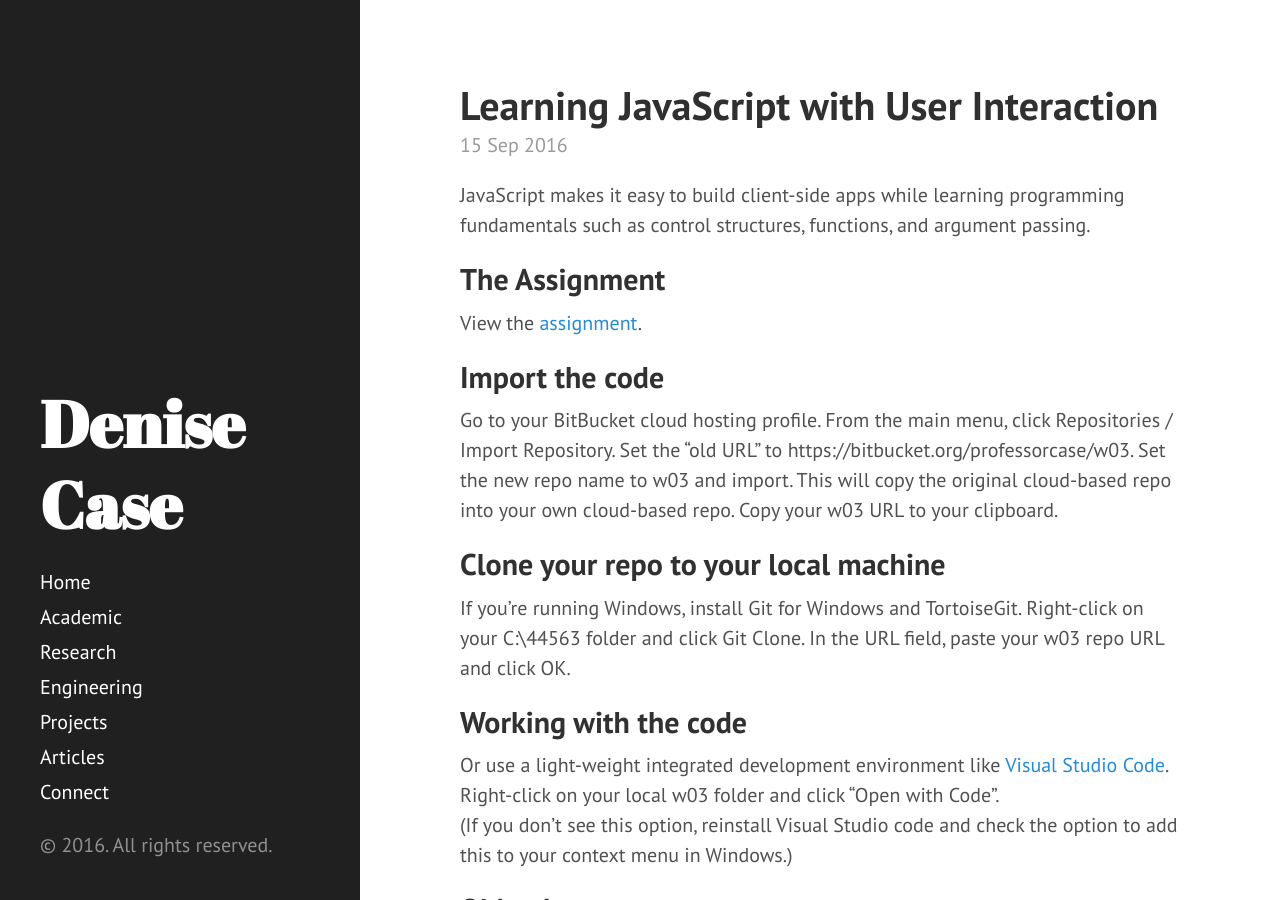
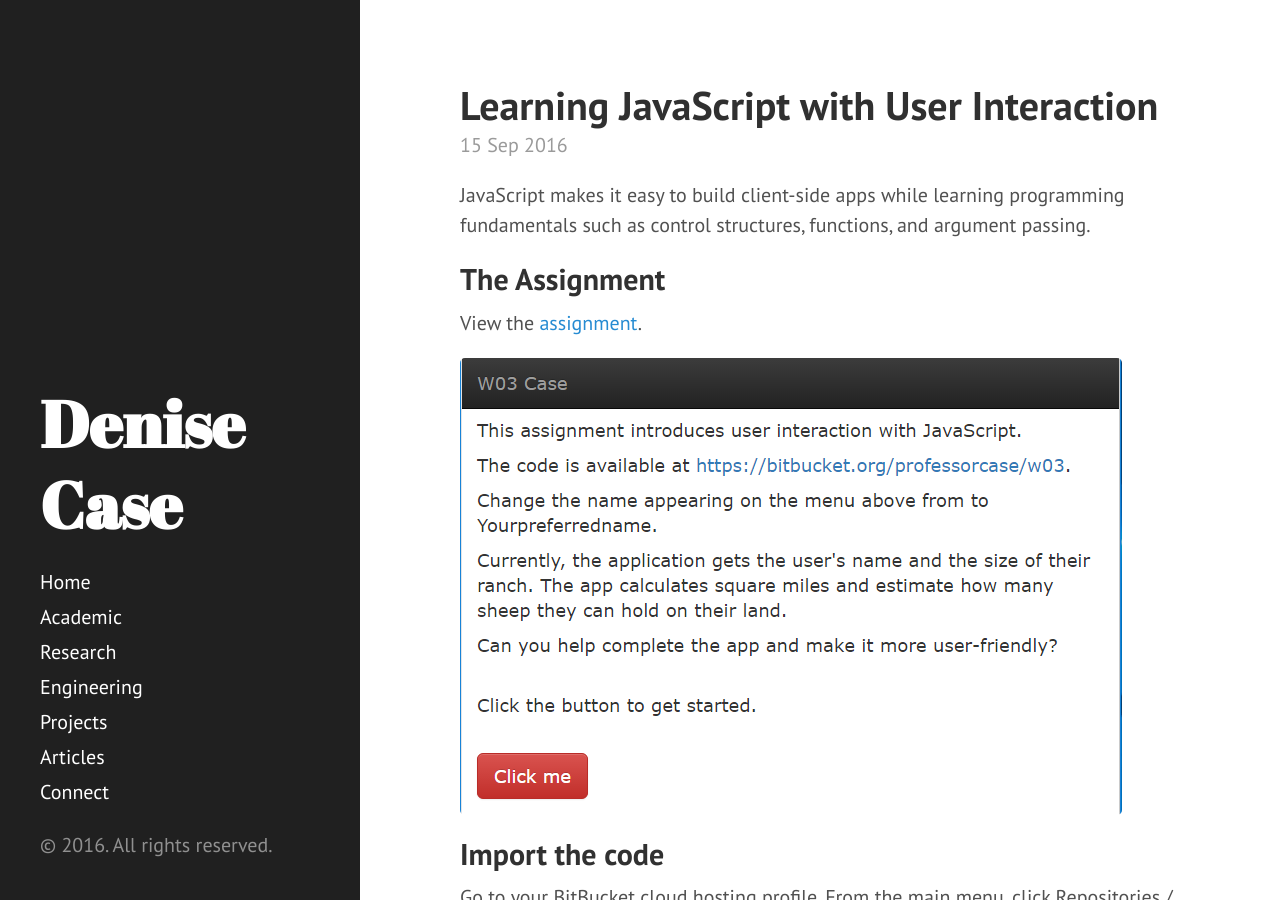
Before and after one commit to denisecase/denisecase.github.io, a Jekyll site: the page built from _posts/2016-09-15-learning-js-with-ui.md, in a window 1280 px wide and 900 px high. Built offline with Jekyll 4.4.1, drawn with Linux system fonts in a browser that asks for light colours; comment, search, counter and statistics services are not loaded.

```diff
--- a/_posts/2016-09-15-learning-js-with-ui.md
+++ b/_posts/2016-09-15-learning-js-with-ui.md
@@ -9,6 +9,7 @@ JavaScript makes it easy to build client-side apps while learning programming fu
 
 View the [assignment](http://denisecase.github.io/project/44563-W03/W03.html).
 
+[![](http://denisecase.github.io/project/44563-W03/2016-09-15_2011.png)](http://denisecase.github.io/project/44563-W03/2016-09-15_2011.png)
 
 ## Import the code
 
--- a/project/44563-W03/W03.css
+++ b/project/44563-W03/W03.css
@@ -8,3 +8,8 @@ body {
 footer {
   margin: 60px;
 }
+#btnExplore {
+  display: none;
+  margin-top: 60px;
+  margin-bottom: 60px;
+}
--- a/project/44563-W03/W03.html
+++ b/project/44563-W03/W03.html
@@ -37,7 +37,7 @@
 				<p>Click the button to get started.</p>
 				<br>
 				<!-- http://v4-alpha.getbootstrap.com/components/buttons/ -->
-				<button onclick="App.launch()" class="btn btn-lg btn-danger">Click me</button> <br/> <br/>
+				<button onclick="App.launch()" class="btn btn-lg btn-danger">Click me</button>   <br/> <br/>
 			</div>
 			<div class="col-md-12">
 				<br/>
@@ -49,6 +49,7 @@
 				<p id="count"></p>
 				<br>
 				<span id="displayPlace">&nbsp;</span>
+				<div><button onclick="App.explore()" class="btn btn-lg btn-primary" id="btnExplore">Explore</button></div>
 				<div class="col-md-12">
 					<footer>
 						<p>&copy; NWMSU Web Apps Fall 2016</p>
```
Also changed, not shown: project/44563-W03/W03.js (+7 -1 lines), project/44563-W03/2016-09-15_2011.png (added).
